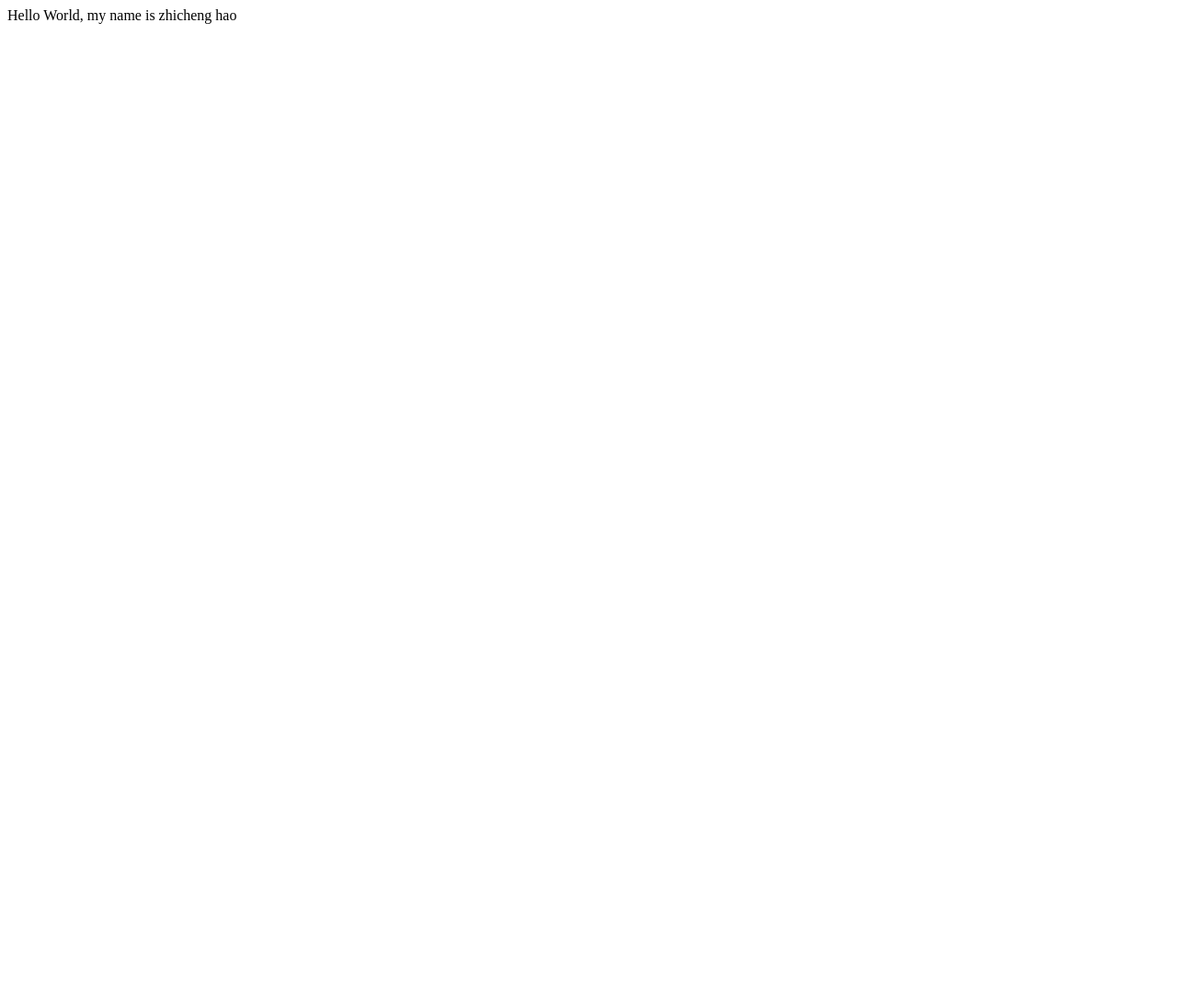
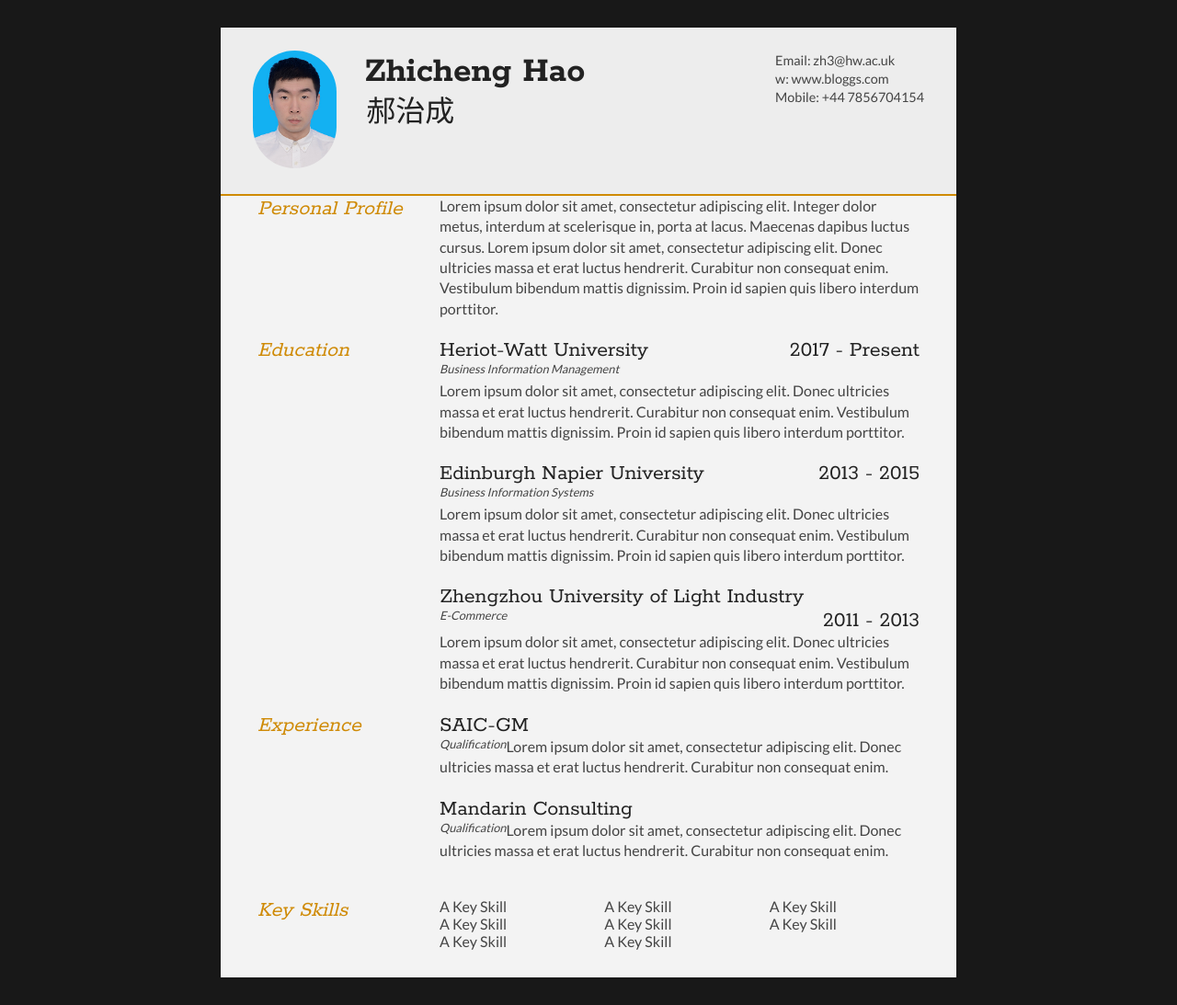
Before and after one commit to zhichenghao/zhichenghao.github.io, a plain HTML site: page index.html in a window 1280 px wide. Shown: the whole page at 92% size. Before the commit the page ends 800 px from the top, so only its background shows below. Drawn offline with Linux system fonts and the light colour scheme.

Commit message:
Add files via upload

```diff
--- a/index.html
+++ b/index.html
@@ -1,4 +1,133 @@
 <!DOCTYPE html>
 <html>
-Hello World, my name is zhicheng hao
+<head>
+<title>Zhicheng Hao</title>
+
+<meta name="viewport" content="width=device-width"/>
+<meta name="description" content="The Curriculum Vitae of Joe Bloggs."/>
+<meta charset="UTF-8">
+
+<link type="text/css" rel="stylesheet" href="style.css">
+<link href='http://fonts.googleapis.com/css?family=Rokkitt:400,700|Lato:400,300' rel='stylesheet' type='text/css'>
+
+<!--[if lt IE 9]>
+<script src="//html5shiv.googlecode.com/svn/trunk/html5.js"></script>
+<![endif]-->
+</head>
+<body id="top">
+<div id="cv" class="instaFade">
+	<div class="mainDetails">
+		<div id="headshot" class="quickFade">
+			<img src="hzc.jpg" alt="Alan Smith" />
+		</div>
+
+		<div id="name">
+			<h1 class="quickFade delayTwo">Zhicheng Hao</h1>
+			<h5 class="quickFade delayThree">郝治成</h5>
+		</div>
+
+		<div id="contactDetails" class="quickFade delayFour">
+			<ul>
+				<li>Email: <a href="mailto:zh3@hw.ac.uk" target="_blank">zh3@hw.ac.uk</a></li>
+				<li>w: <a href="http://www.bloggs.com">www.bloggs.com</a></li>
+				<li>Mobile: +44 7856704154</li>
+			</ul>
+		</div>
+		<div class="clear"></div>
+	</div>
+
+	<div id="mainArea" class="quickFade delayFive">
+		<section>
+			<article>
+				<div class="sectionTitle">
+					<h1>Personal Profile</h1>
+				</div>
+
+				<div class="sectionContent">
+					<p>Lorem ipsum dolor sit amet, consectetur adipiscing elit. Integer dolor metus, interdum at scelerisque in, porta at lacus. Maecenas dapibus luctus cursus. Lorem ipsum dolor sit amet, consectetur adipiscing elit. Donec ultricies massa et erat luctus hendrerit. Curabitur non consequat enim. Vestibulum bibendum mattis dignissim. Proin id sapien quis libero interdum porttitor.</p>
+				</div>
+			</article>
+			<div class="clear"></div>
+		</section>
+
+
+		<section>
+			<div class="sectionTitle">
+				<h1>Education</h1>
+			</div>
+
+			<div class="sectionContent">
+				<article>
+					<h2 class="uni">Heriot-Watt University</h2>
+					<h2 class="head">2017 - Present</h2>
+					<p class="subDetails">Business Information Management</p>
+					<p class="modules">Lorem ipsum dolor sit amet, consectetur adipiscing elit. Donec ultricies massa et erat luctus hendrerit. Curabitur non consequat enim. Vestibulum bibendum mattis dignissim. Proin id sapien quis libero interdum porttitor.</p>
+				</article>
+
+				<article>
+					<h2 class="uni">Edinburgh Napier University</h2><h2 class="head">2013 - 2015</h2>
+					<p class="subDetails">Business Information Systems</p>
+					<p class="modules">Lorem ipsum dolor sit amet, consectetur adipiscing elit. Donec ultricies massa et erat luctus hendrerit. Curabitur non consequat enim. Vestibulum bibendum mattis dignissim. Proin id sapien quis libero interdum porttitor.</p>
+				</article>
+
+				<article class="uni">
+					<h2>Zhengzhou University of Light Industry</h2><h2 class="head">2011 - 2013</h2>
+					<p class="subDetails">E-Commerce</p>
+					<p class="modules">Lorem ipsum dolor sit amet, consectetur adipiscing elit. Donec ultricies massa et erat luctus hendrerit. Curabitur non consequat enim. Vestibulum bibendum mattis dignissim. Proin id sapien quis libero interdum porttitor.</p>
+				</article>
+			</div>
+			<div class="clear"></div>
+		</section>
+		<section>
+			<div class="sectionTitle">
+				<h1>Experience</h1>
+			</div>
+
+			<div class="sectionContent">
+				<article>
+					<h2>SAIC-GM</h2>
+					<p class="subDetails">Qualification</p>
+					<p>Lorem ipsum dolor sit amet, consectetur adipiscing elit. Donec ultricies massa et erat luctus hendrerit. Curabitur non consequat enim.</p>
+				</article>
+
+				<article>
+					<h2>Mandarin Consulting</h2>
+					<p class="subDetails">Qualification</p>
+					<p>Lorem ipsum dolor sit amet, consectetur adipiscing elit. Donec ultricies massa et erat luctus hendrerit. Curabitur non consequat enim.</p>
+				</article>
+			</div>
+			<div class="clear"></div>
+		</section>
+				<section>
+			<div class="sectionTitle">
+				<h1>Key Skills</h1>
+			</div>
+
+			<div class="sectionContent">
+				<ul class="keySkills">
+					<li>A Key Skill</li>
+					<li>A Key Skill</li>
+					<li>A Key Skill</li>
+					<li>A Key Skill</li>
+					<li>A Key Skill</li>
+					<li>A Key Skill</li>
+					<li>A Key Skill</li>
+					<li>A Key Skill</li>
+				</ul>
+			</div>
+			<div class="clear"></div>
+		</section>
+
+	</div>
+</div>
+<script type="text/javascript">
+var gaJsHost = (("https:" == document.location.protocol) ? "https://ssl." : "http://www.");
+document.write(unescape("%3Cscript src='" + gaJsHost + "google-analytics.com/ga.js' type='text/javascript'%3E%3C/script%3E"));
+</script>
+<script type="text/javascript">
+var pageTracker = _gat._getTracker("UA-3753241-1");
+pageTracker._initData();
+pageTracker._trackPageview();
+</script>
+</body>
 </html>
--- /dev/null
+++ b/style.css
@@ -0,0 +1,364 @@
+html,body,div,span,object,iframe,h1,h2,h3,h4,h5,h6,p,blockquote,pre,abbr,address,cite,code,del,dfn,em,img,ins,kbd,q,samp,small,strong,sub,sup,var,b,i,dl,dt,dd,ol,ul,li,fieldset,form,label,legend,table,caption,tbody,tfoot,thead,tr,th,td,article,aside,canvas,details,figcaption,figure,footer,header,hgroup,menu,nav,section,summary,time,mark,audio,video {
+border:0;
+font:inherit;
+font-size:100%;
+margin:0;
+padding:0;
+vertical-align:baseline;
+}
+
+article,aside,details,figcaption,figure,footer,header,hgroup,menu,nav,section {
+display:block;
+}
+
+html, body {background: #181818; font-family: 'Lato', helvetica, arial, sans-serif; font-size: 16px; color: #222;}
+
+.clear {clear: both;}
+
+p {
+	font-size: 1em;
+	line-height: 1.4em;
+	margin-bottom: 20px;
+	color: #444;
+}
+
+#cv {
+	width: 90%;
+	max-width: 800px;
+	background: #f3f3f3;
+	margin: 30px auto;
+}
+
+.mainDetails {
+	padding: 25px 35px;
+	border-bottom: 2px solid #cf8a05;
+	background: #ededed;
+}
+
+#name h1 {
+	font-size: 2.5em;
+	font-weight: 700;
+	font-family: 'Rokkitt', Helvetica, Arial, sans-serif;
+	margin-bottom: -6px;
+}
+
+#name h2 {
+	font-size: 2em;
+	margin-left: 2px;
+	font-family: 'Rokkitt', Helvetica, Arial, sans-serif;
+}
+#name h5 {
+	font-size: 2em;
+	margin-left: 2px;
+	font-family: 'STKaiti', Helvetica, Arial, sans-serif;
+}
+#mainArea {
+	padding: 0 40px;
+}
+
+#headshot {
+	width: 12.5%;
+	float: left;
+	margin-right: 30px;
+}
+
+#headshot img {
+	width: 100%;
+	height: auto;
+	-webkit-border-radius: 50px;
+	border-radius: 50px;
+}
+
+#name {
+	float: left;
+}
+
+#contactDetails {
+	float: right;
+}
+
+#contactDetails ul {
+	list-style-type: none;
+	font-size: 0.9em;
+	margin-top: 2px;
+}
+
+#contactDetails ul li {
+	margin-bottom: 3px;
+	color: #444;
+}
+
+#contactDetails ul li a, a[href^=tel] {
+	color: #444;
+	text-decoration: none;
+	-webkit-transition: all .3s ease-in;
+	-moz-transition: all .3s ease-in;
+	-o-transition: all .3s ease-in;
+	-ms-transition: all .3s ease-in;
+	transition: all .3s ease-in;
+}
+
+#contactDetails ul li a:hover {
+	color: #cf8a05;
+}
+
+
+}
+section {
+	border-top: 1px solid #dedede;
+	padding: 20px 0 0;
+}
+
+section:first-child {
+	border-top: 0;
+}
+
+section:last-child {
+	padding: 20px 0 10px;
+}
+
+.sectionTitle {
+	float: left;
+	width: 25%;
+}
+
+.sectionContent {
+	float: right;
+	width: 72.5%;
+}
+
+.sectionTitle h1 {
+	font-family: 'Rokkitt', Helvetica, Arial, sans-serif;
+	font-style: italic;
+	font-size: 1.5em;
+	color: #cf8a05;
+}
+
+.sectionContent h2 {
+	font-family: 'Rokkitt', Helvetica, Arial, sans-serif;
+	font-size: 1.5em;
+	margin-bottom: -2px;
+}
+
+.subDetails {
+	font-size: 0.8em;
+	font-style: italic;
+	margin-bottom: 3px;
+	float:left;
+}
+.head{float:right;}
+.uni{float:left;}
+.modules{float:left;}
+.keySkills {
+	list-style-type: none;
+	-moz-column-count:3;
+	-webkit-column-count:3;
+	column-count:3;
+	margin-bottom: 20px;
+	font-size: 1em;
+	color: #444;
+}
+
+.keySkills ul li {
+	margin-bottom: 3px;
+}
+
+
+@media all and (min-width: 602px) and (max-width: 800px) {
+	#headshot {
+		display: none;
+	}
+
+	.keySkills {
+	-moz-column-count:2;
+	-webkit-column-count:2;
+	column-count:2;
+	}
+}
+
+@media all and (max-width: 601px) {
+	#cv {
+		width: 95%;
+		margin: 10px auto;
+		min-width: 280px;
+	}
+
+	#headshot {
+		display: none;
+	}
+
+	#name, #contactDetails {
+		float: none;
+		width: 100%;
+		text-align: center;
+	}
+
+	.sectionTitle, .sectionContent {
+		float: none;
+		width: 100%;
+	}
+
+	.sectionTitle {
+		margin-left: -2px;
+		font-size: 1.25em;
+	}
+
+	.keySkills {
+		-moz-column-count:2;
+		-webkit-column-count:2;
+		column-count:2;
+	}
+}
+
+@media all and (max-width: 480px) {
+	.mainDetails {
+		padding: 15px 15px;
+	}
+
+	section {
+		padding: 15px 0 0;
+	}
+
+	#mainArea {
+		padding: 0 25px;
+	}
+
+
+	.keySkills {
+	-moz-column-count:1;
+	-webkit-column-count:1;
+	column-count:1;
+	}
+
+	#name h1 {
+		line-height: .8em;
+		margin-bottom: 4px;
+	}
+}
+
+@media print {
+    #cv {
+        width: 100%;
+    }
+}
+
+@-webkit-keyframes reset {
+	0% {
+		opacity: 0;
+	}
+	100% {
+		opacity: 0;
+	}
+}
+
+@-webkit-keyframes fade-in {
+	0% {
+		opacity: 0;
+	}
+	40% {
+		opacity: 0;
+	}
+	100% {
+		opacity: 1;
+	}
+}
+
+@-moz-keyframes reset {
+	0% {
+		opacity: 0;
+	}
+	100% {
+		opacity: 0;
+	}
+}
+
+@-moz-keyframes fade-in {
+	0% {
+		opacity: 0;
+	}
+	40% {
+		opacity: 0;
+	}
+	100% {
+		opacity: 1;
+	}
+}
+
+@keyframes reset {
+	0% {
+		opacity: 0;
+	}
+	100% {
+		opacity: 0;
+	}
+}
+
+@keyframes fade-in {
+	0% {
+		opacity: 0;
+	}
+	40% {
+		opacity: 0;
+	}
+	100% {
+		opacity: 1;
+	}
+}
+
+.instaFade {
+    -webkit-animation-name: reset, fade-in;
+    -webkit-animation-duration: 1.5s;
+    -webkit-animation-timing-function: ease-in;
+
+	-moz-animation-name: reset, fade-in;
+    -moz-animation-duration: 1.5s;
+    -moz-animation-timing-function: ease-in;
+
+	animation-name: reset, fade-in;
+    animation-duration: 1.5s;
+    animation-timing-function: ease-in;
+}
+
+.quickFade {
+    -webkit-animation-name: reset, fade-in;
+    -webkit-animation-duration: 2.5s;
+    -webkit-animation-timing-function: ease-in;
+
+	-moz-animation-name: reset, fade-in;
+    -moz-animation-duration: 2.5s;
+    -moz-animation-timing-function: ease-in;
+
+	animation-name: reset, fade-in;
+    animation-duration: 2.5s;
+    animation-timing-function: ease-in;
+}
+
+.delayOne {
+	-webkit-animation-delay: 0, .5s;
+	-moz-animation-delay: 0, .5s;
+	animation-delay: 0, .5s;
+}
+
+.delayTwo {
+	-webkit-animation-delay: 0, 1s;
+	-moz-animation-delay: 0, 1s;
+	animation-delay: 0, 1s;
+}
+
+.delayThree {
+	-webkit-animation-delay: 0, 1.5s;
+	-moz-animation-delay: 0, 1.5s;
+	animation-delay: 0, 1.5s;
+}
+
+.delayFour {
+	-webkit-animation-delay: 0, 2s;
+	-moz-animation-delay: 0, 2s;
+	animation-delay: 0, 2s;
+}
+
+.delayFive {
+	-webkit-animation-delay: 0, 2.5s;
+	-moz-animation-delay: 0, 2.5s;
+	animation-delay: 0, 2.5s;
+}
```
Also changed, not shown: headshot.jpg (added), hzc.jpg (added).
